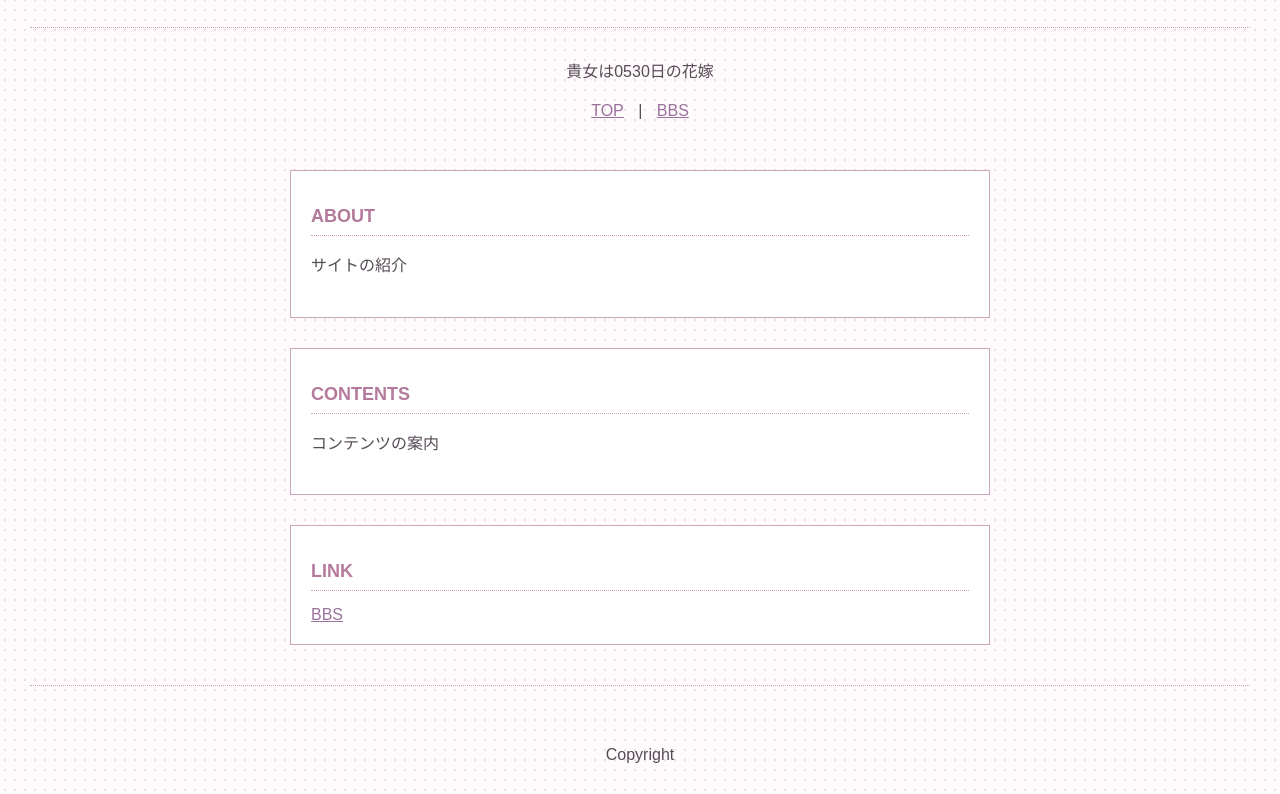
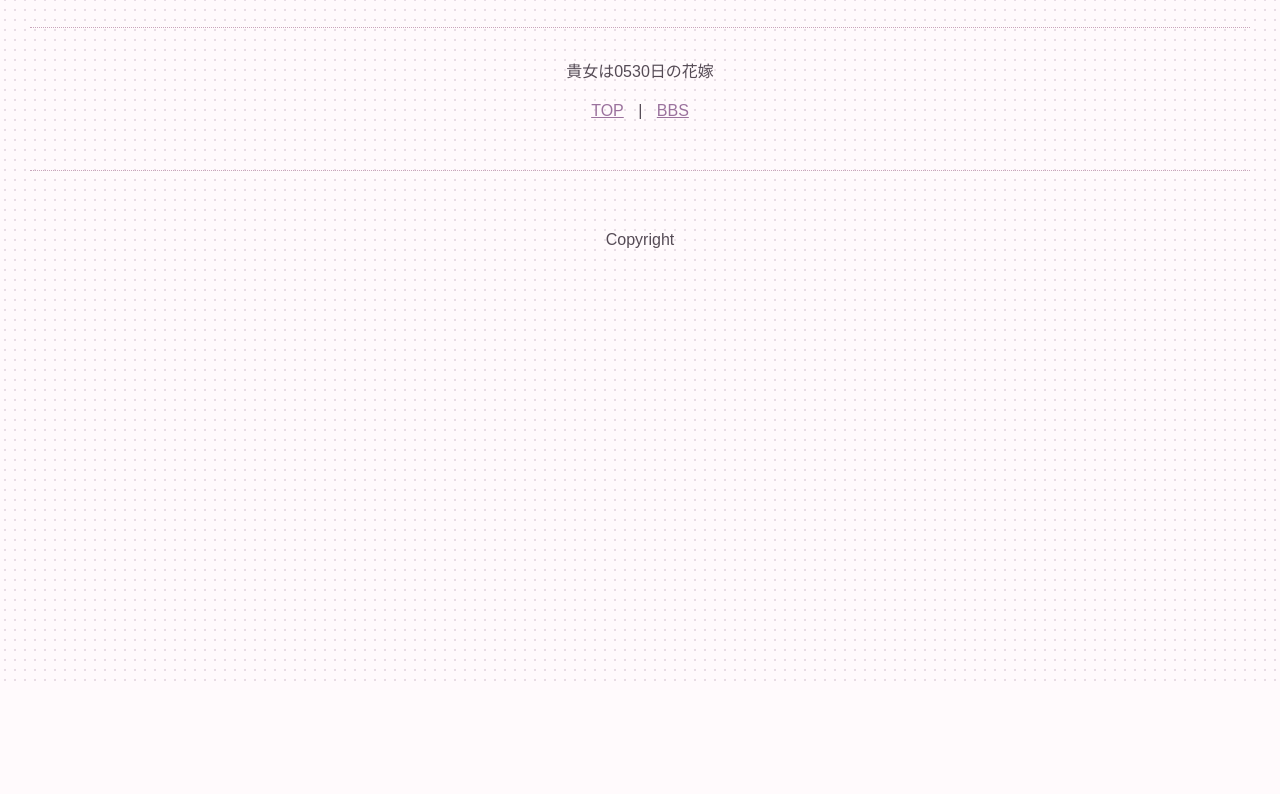
Before and after one commit to ujika3/surprise, a plain HTML site: page index.html in a window 1280 px wide. Shown: the part 115-909 px from the top of the page. After the commit the page ends 800 px from the top, so only its background shows below. Drawn offline with Linux system fonts and the light colour scheme.

Commit message:
Remove sections from index.html
Removed the ABOUT, CONTENTS, and LINK sections from the main content.

```diff
--- a/index.html
+++ b/index.html
@@ -20,20 +20,7 @@
   </header>
   <main>
 
-    <section>
-      <h2>ABOUT</h2>
-      <p>サイトの紹介</p>
-    </section>
 
-    <section>
-      <h2>CONTENTS</h2>
-      <p>コンテンツの案内</p>
-    </section>
-
-    <section>
-      <h2>LINK</h2>
-      <a href="bbs.html">BBS</a>
-    </section>
 
   </main>
 <hr>
```
